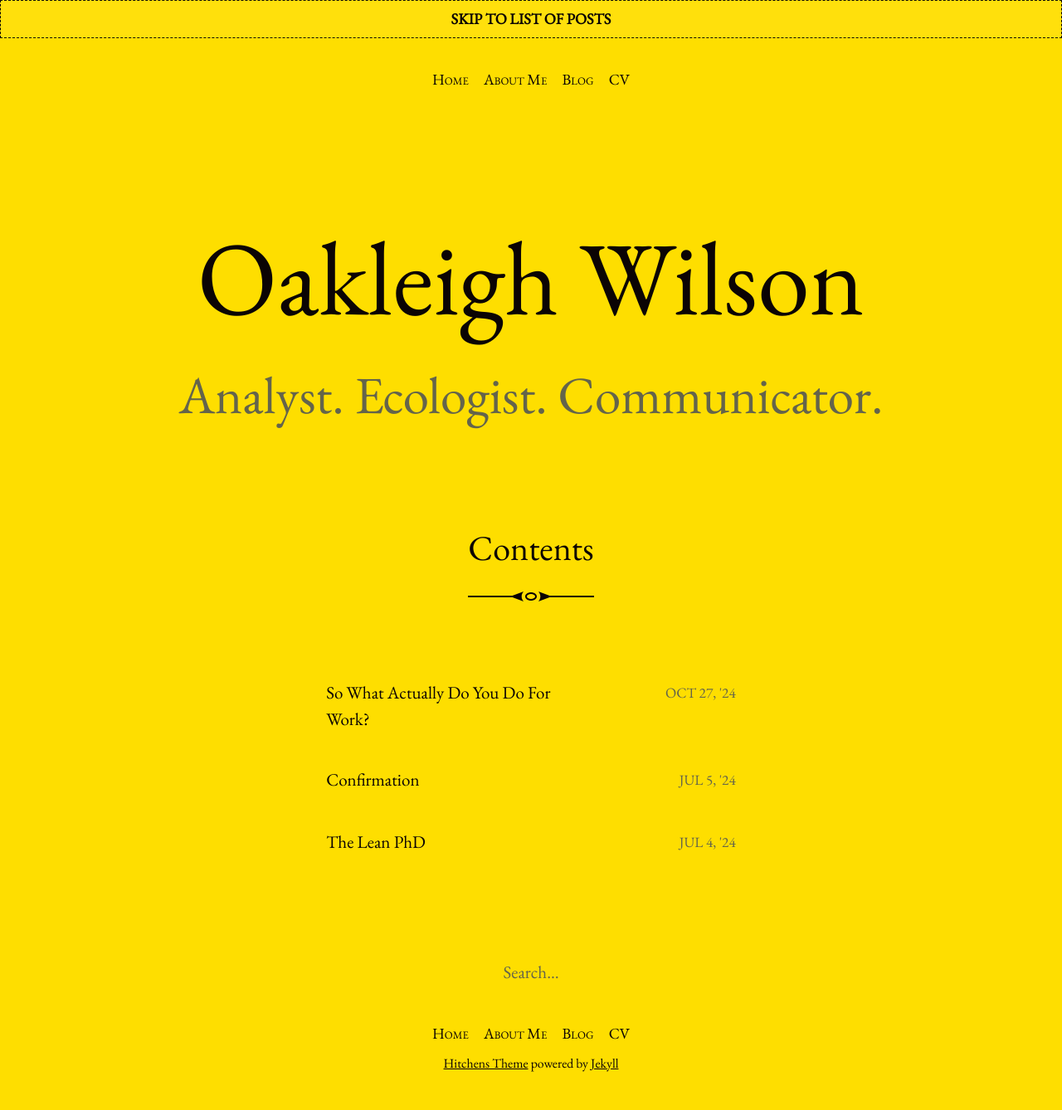
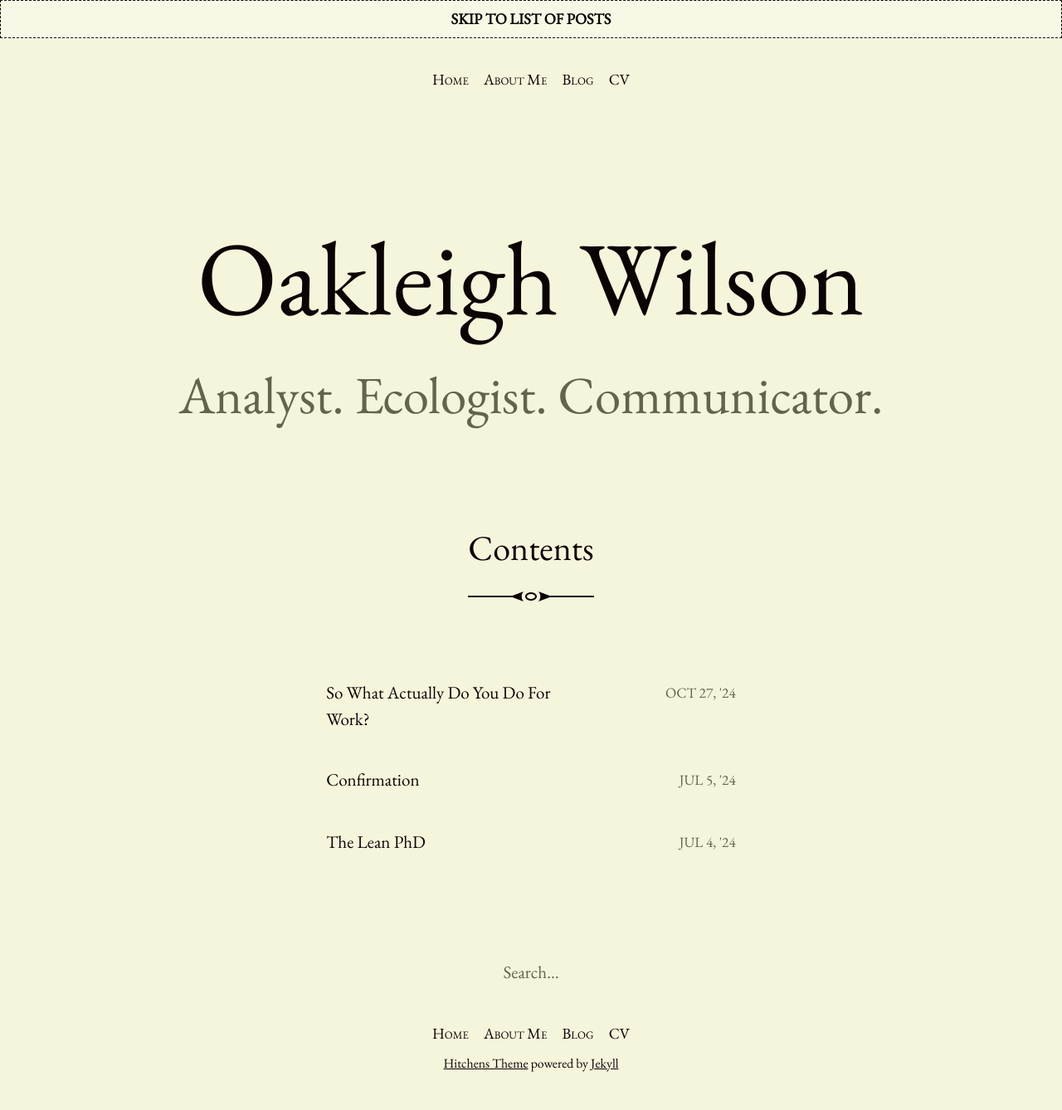
Before and after one commit to OakAlice/OakAlice.github.io, a Jekyll site: the page built from index.html, in a window 1280 px wide. Shown: the whole page at 83% size. Built offline with Jekyll 4.4.1, drawn with Linux system fonts in a browser that asks for light colours; the list of posts is cut into pages by our own code.

Commit message:
Update font and colour

```diff
--- a/_sass/_variables.scss
+++ b/_sass/_variables.scss
@@ -1,8 +1,8 @@
-$brand-color:         #fede00;
+$brand-color:         #f5f5dc;
 $highlight:           lighten($brand-color, 35%);
 $text-color:          #0b0404;
 $muted-text-color:    #64644B;
-$font-family:         "EB Garamond", Garamond, "Times New Roman", serif;
+$font-family:         "EB Garamond", Garamond, "Helvetica", sans-serif;
 
 $on-bigphone:         375px;
 $on-tablet:           768px;
```
